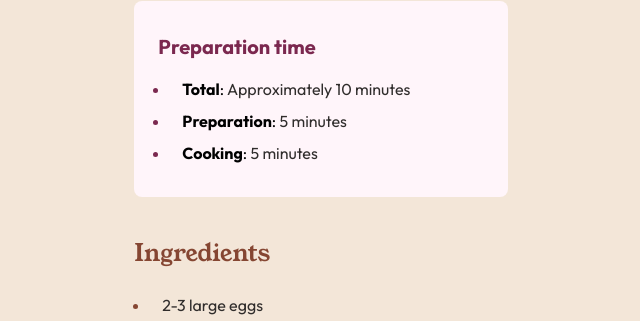
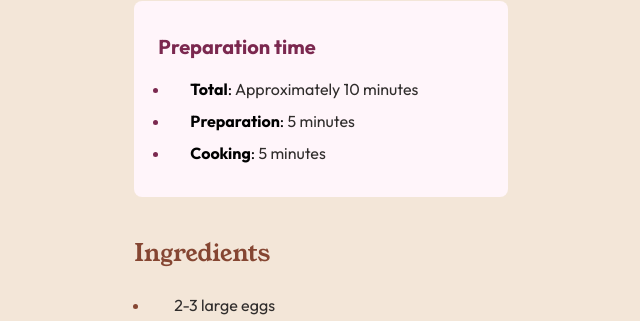
Before and after one commit to mbtenkorang/recipe-page, a Vue app: page / in a window 1280 px wide. Shown: the part 584-905 px from the top of the page, without its empty margins (319-959 px from the left). Built offline with nearby package versions, Linux system fonts and the light colour scheme.

Commit message:
Update styling

```diff
--- a/src/components/IngredientsComponent.vue
+++ b/src/components/IngredientsComponent.vue
@@ -11,7 +11,7 @@ const props = defineProps({
         <div class="ml-4">
             <ul role="list" class="list-disc list-outside marker:text-nutmeg">
                 <li v-for="(item,index) in ingredientsList" :key="index">
-                    <p class="ml-3 text-darkcharcoal">{{ item }}</p>
+                    <p class="ml-6 mb-2 text-darkcharcoal">{{ item }}</p>
                 </li>
             </ul>
         </div>
--- a/src/components/PreparationTimeComponent.vue
+++ b/src/components/PreparationTimeComponent.vue
@@ -11,7 +11,7 @@ const props = defineProps({
         <div class="ml-6 mb-4">
             <ul role="list" class="list-disc list-outside marker:text-darkraspberry">
                 <li v-for="(value,key) in prepTime" :key="key" class="last:mb-0 mb-2">
-                    <span class="font-bold ml-3">{{ key }}</span>: <span class="text-darkcharcoal">{{ value }}</span>
+                    <span class="font-bold ml-5">{{ key }}</span>: <span class="text-darkcharcoal">{{ value }}</span>
                 </li>
             </ul>
         </div>
```
